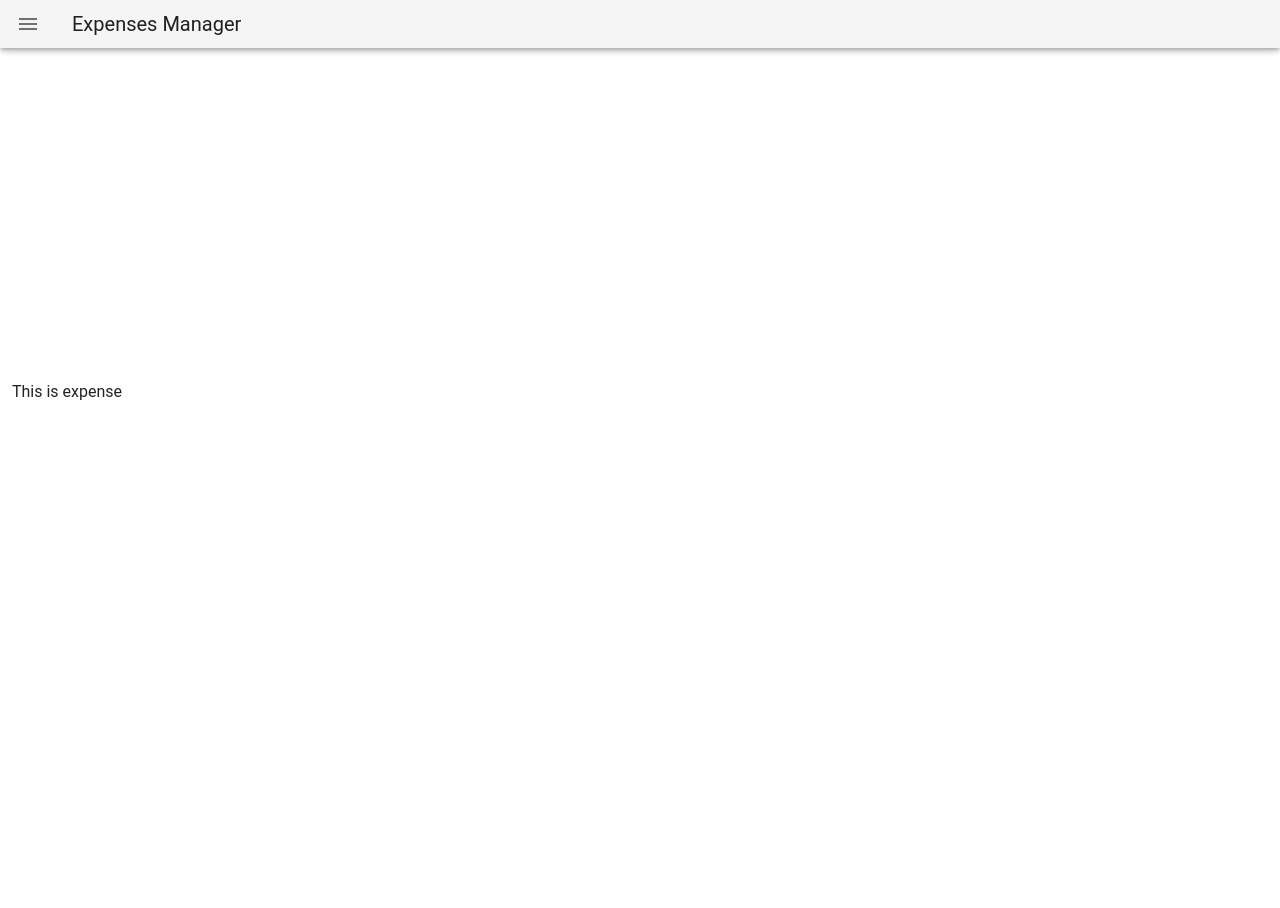
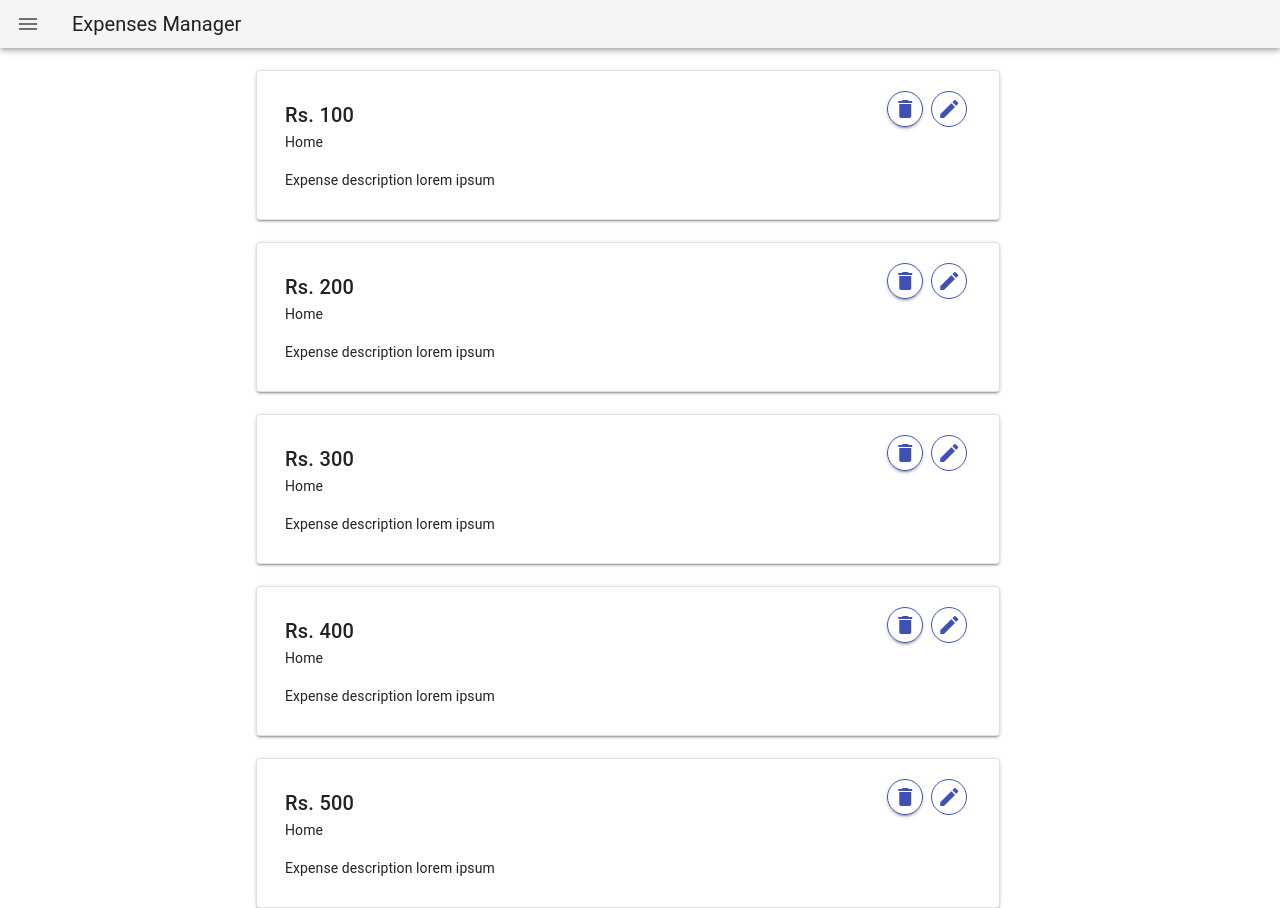
Before and after one commit to Kushalch99/expense-manager, a Vue app in the folder client/: page /expense in a window 1280 px wide. Before the commit the page ends 800 px from the top, so only its background shows below. Built offline with nearby package versions, Linux system fonts and the light colour scheme.

Commit message:
expense-card done

```diff
--- a/client/src/App.vue
+++ b/client/src/App.vue
@@ -1,9 +1,9 @@
 <template>
   <v-app class="app">
     <navbar name="kushal"/>
-    <v-container class="fill-height" fluid>
+    <v-content class="fill-height" fluid>
       <router-view />
-    </v-container>
+    </v-content>
   </v-app>
 </template>
 
@@ -15,7 +15,6 @@ export default {
   },
   data(){
     return {
-      drawer: true,
       name: 'Kushal'
     }
   }
--- /dev/null
+++ b/client/src/components/ExpenseCard.vue
@@ -0,0 +1,37 @@
+<template>
+  <v-card class="row" elevation="2" outlined style="margin-top: 10px">
+    <v-col cols="10">
+      <v-card-title> {{ amount }} </v-card-title>
+      <v-card-subtitle> {{ category }} </v-card-subtitle>
+      <v-card-text> {{ description }} </v-card-text>
+    </v-col>
+    <v-col cols="2">
+      <v-btn elevation="2" icon outlined color="indigo">
+        <v-icon>mdi-delete</v-icon>
+      </v-btn>
+      <v-btn class="ma-2" icon outlined color="indigo">
+        <v-icon>mdi-pencil</v-icon>
+      </v-btn>
+    </v-col>
+  </v-card>
+</template>
+
+<script>
+export default {
+  name: 'ExpenseCard',
+  props: {
+    amount: {
+      type: String,
+      default: 'Rs. 0'
+    },
+    category: {
+      type: String,
+      default: 'Other'
+    },
+    description: {
+      type: String,
+      default: ''
+    }
+  }
+}
+</script>
--- a/client/src/views/Expenses.vue
+++ b/client/src/views/Expenses.vue
@@ -1,8 +1,42 @@
 <template>
-  <p>This is expense</p>
+  <div>
+    <v-container class="card-container" v-for="(expense, index) in expenses" :key="index">
+      <expense-card
+        :amount="expense.amount"
+        :category="expense.category"
+        :description="expense.description"
+      />
+    </v-container>
+  </div>
 </template>
+
 <script>
+import ExpenseCard from '@/components/ExpenseCard'
 export default {
-  name: 'Expenses'
+  name: 'Expenses',
+  components: {
+    ExpenseCard
+  },
+  data () {
+    return {
+      expenses: []
+    }
+  },
+  mounted() {
+    for(let i = 0;i<5;i++){
+      this.expenses.push({
+        amount: `Rs. ${100*(i+1)}`,
+        category: 'Home',
+        description: 'Expense description lorem ipsum'
+      })
+    }
+  }
 }
 </script>
+
+<style scoped>
+ .card-container {
+   width: 60%;
+   margin: 0 auto;
+ }
+</style>
```
